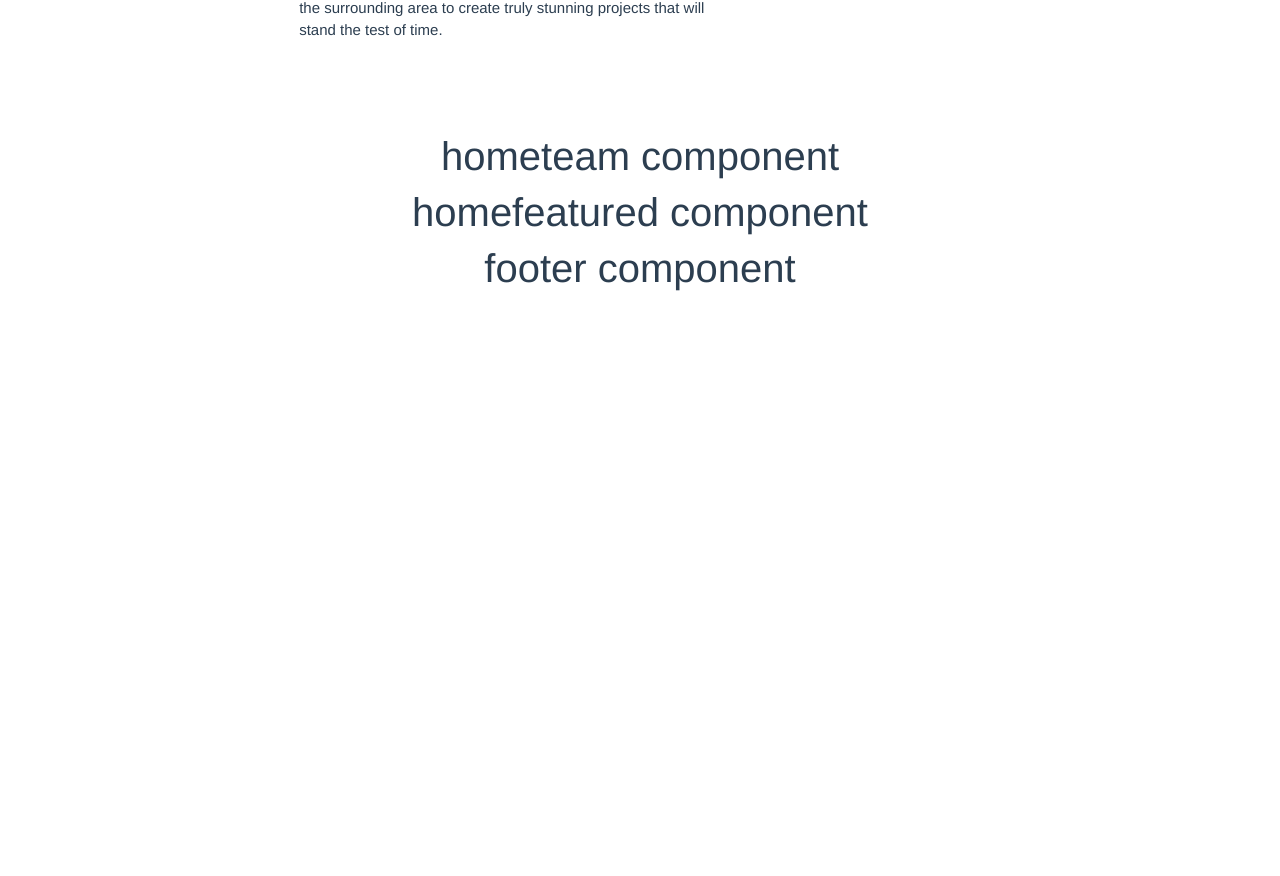
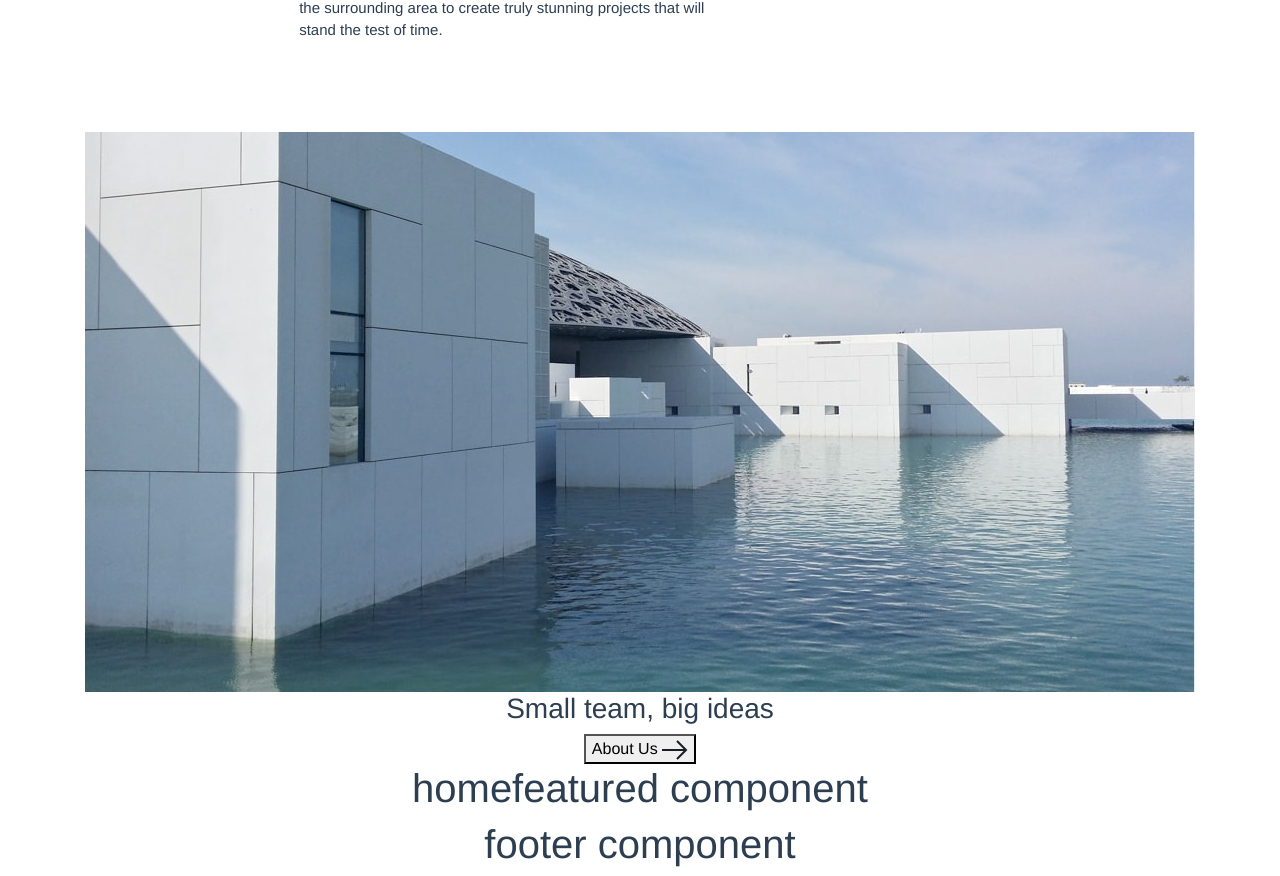
Before and after one commit to clf94-dev/arch-vue, a Vue app: page / in a window 1280 px wide. Shown: the part 874-1750 px from the top of the page. Before the commit the page ends 1174 px from the top, so only its background shows below. Built offline with nearby package versions, Linux system fonts and the light colour scheme.

Commit message:
added HomeTeam struct

```diff
--- a/src/components/HomeTeam.vue
+++ b/src/components/HomeTeam.vue
@@ -1,15 +1,31 @@
 <template>
-    <div>
-<h1> hometeam component</h1>
-    </div>
+  <b-container fluid>
+    <b-col class="team-cont">
+      <img :src="teamD" alt="team" />
+      <b-col class="team-text">
+        <h3>Small team, big ideas</h3>
+        <button @click="goToAbout()">
+          About Us <img :src="arrow" alt="arrow" />
+        </button>
+      </b-col> </b-col
+  ></b-container>
 </template>
 
 <script>
-    export default {
-        name: 'HomeTeam'
-    }
+export default {
+  name: "HomeTeam",
+  data() {
+    return {
+      teamD: require("@/assets/images/home/desktop/image-small-team.jpg"),
+      arrow: require("@/assets/images/icons/icon-arrow.svg"),
+    };
+  },
+  methods: {
+    goToAbout() {
+      this.$router.push("/about");
+    },
+  },
+};
 </script>
 
-<style scoped>
-
-</style>
+<style scoped></style>
```
